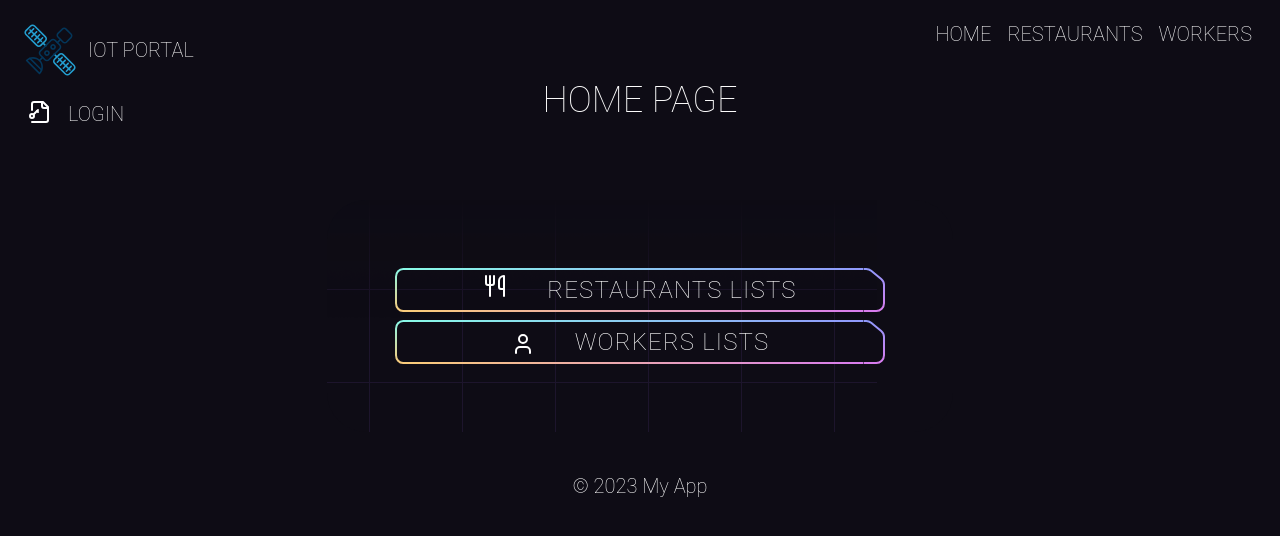
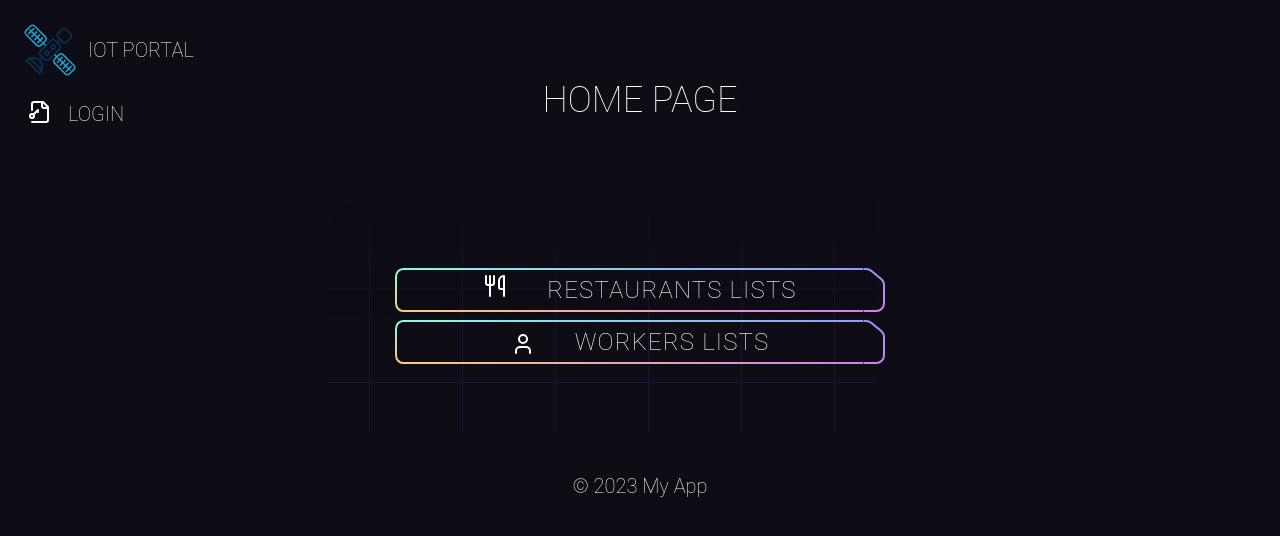
Before and after one commit to caliew/VITE_CRUD_TS, a React (Vite) app in the folder my-app/: page / in a window 1280 px wide. Shown: the top 536 px of the page. Built offline with nearby package versions, Linux system fonts and the light colour scheme.

Commit message:
Logout Function

```diff
--- a/my-app/src/components/Header.tsx
+++ b/my-app/src/components/Header.tsx
@@ -1,22 +1,33 @@
 // my-app/src/components/Header.tsx
 import { Link } from "react-router-dom";
 import { config } from "../config";
+import { useSelector, useDispatch } from 'react-redux';
 
 const Header = () => {
+
+  const { token, error } = useSelector((state) => state.auth);
+
   const spanClasses = "relative x-2 px-2";
   const AppName = config.applicationName;
   const logo = config.applicationLogo;
+  const loaded = () => {
+    if (!token) return;
+    return (
+      <>
+        <Link to="/" className={spanClasses}>HOME</Link>
+        <Link to="/restaurants" className={spanClasses}>RESTAURANTS</Link>
+        <Link to="/workers" className={spanClasses}>WORKERS</Link>
+      </>
+    )
+
+  }
   return (
     <div className="fixed z-30 w-full flex flex-row gap-5 p-5 justify-between text-xl font-Roboto font-extralight">
       <div className="flex items-center">
         <img src={logo} alt="Logo" className="h-15 w-15 mr-2 fill-white" />
         <span>{AppName}</span>
       </div>
-      <div className="flex">
-        <Link to="/" className={spanClasses}>HOME</Link>
-        <Link to="/restaurants" className={spanClasses}>RESTAURANTS</Link>
-        <Link to="/workers" className={spanClasses}>WORKERS</Link>
-      </div>
+      <div className="flex">{loaded()}</div>
     </div>
   );
 };
--- a/my-app/src/components/Sidebar.tsx
+++ b/my-app/src/components/Sidebar.tsx
@@ -1,12 +1,19 @@
 // my-app/src/components/Sidebar.tsx
+import { useEffect } from "react";
 import { Link } from "react-router-dom";
 import { Camera, FileKey2, Utensils, User } from 'lucide-react';
 import { useSelector, useDispatch } from 'react-redux';
+
 
 const Sidebar = () => {
 
   const { token, error } = useSelector((state) => state.auth);
   const spanClasses = "relative z-10 px-2";
+
+  useEffect(()=>{
+    console.log('..USEEFFECT.. SIDEBAR', token);
+  },[])
+
   const loaded = () => {
     if (!token) return;
     return (
@@ -16,13 +23,13 @@ const Sidebar = () => {
       <Link to="/workers" className="px-2 flex"><User /><span className={spanClasses}/>WORKERS</Link>
       </>
     )
-
   }
-
 
   return (
     <div className="fixed mt-20 flex flex-col font-Roboto font-extralight text-xl p-5 gap-5">
-      <Link to="/login" className="px-2 flex"><FileKey2/><span className={spanClasses}/>LOGIN</Link>
+      <Link to="/login" className="px-2 flex"><FileKey2/><span className={spanClasses}/>
+      {token ? 'LOGOUT':'LOGIN'}
+      </Link>
       { loaded() }
     </div>
   );
--- a/my-app/src/page/ErrorPage.tsx
+++ b/my-app/src/page/ErrorPage.tsx
@@ -2,8 +2,8 @@ import { Ban } from "lucide-react";
 {/* <Ban size={48} strokeWidth={3} /> */}
 const ErrorPage = () => {
   return (
-    <div className="flex flex-col pt-5 items-center gap-5">
-      <div className="font-Roboto font-extralight text-4xl mt-15 mb-15">
+    <div className="flex flex-col pt-5 items-center gap-5 mt-52">
+      <div className="font-Roboto font-extralight text-4xl mb-15">
         <Ban className="inline-flex size-24"/><span className="px-5"/>
         ERROR PAGE (404)
       </div>
--- a/my-app/src/page/LoginPage.tsx
+++ b/my-app/src/page/LoginPage.tsx
@@ -1,9 +1,10 @@
+import { useEffect } from 'react';
+import { useNavigate } from 'react-router-dom';
 import { Formik, Form, Field } from 'formik';
-import { useNavigate } from 'react-router-dom';
 import { useSelector, useDispatch } from 'react-redux';
 import { Button } from '../components';
 
-import { login } from '../redux/features/authSlice';
+import { login, logout } from '../redux/features/authSlice';
 
 const LoginPage = () => {
 
@@ -15,6 +16,9 @@ const LoginPage = () => {
     if (token) {
         navigate('/')
     }
+    useEffect(()=>{
+        if (token) dispatch(logout());
+    },[])
 
     const handleSubmit = async (values: any, { setSubmitting, setFieldError  }: any) => {
         dispatch(login(values));
```
